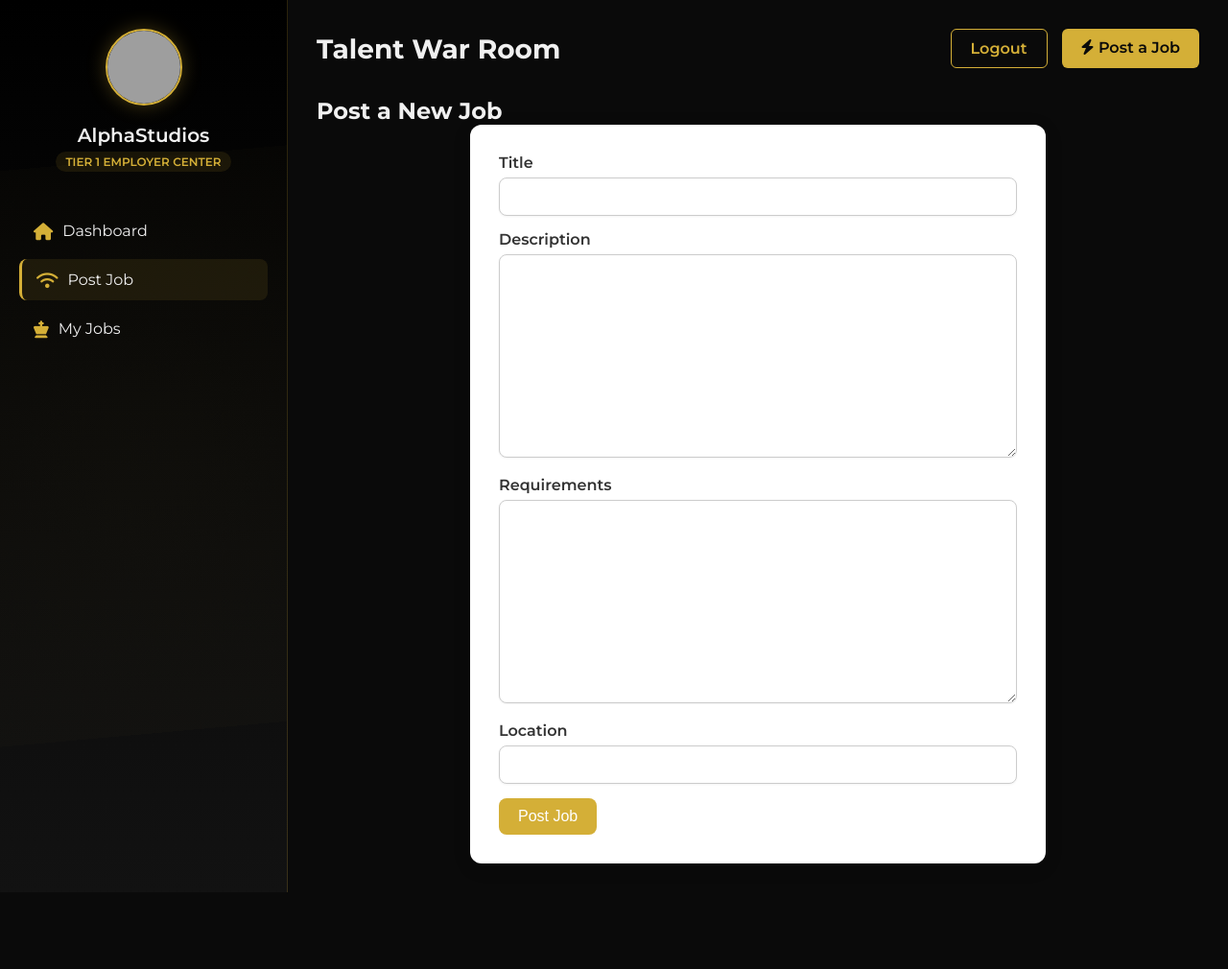
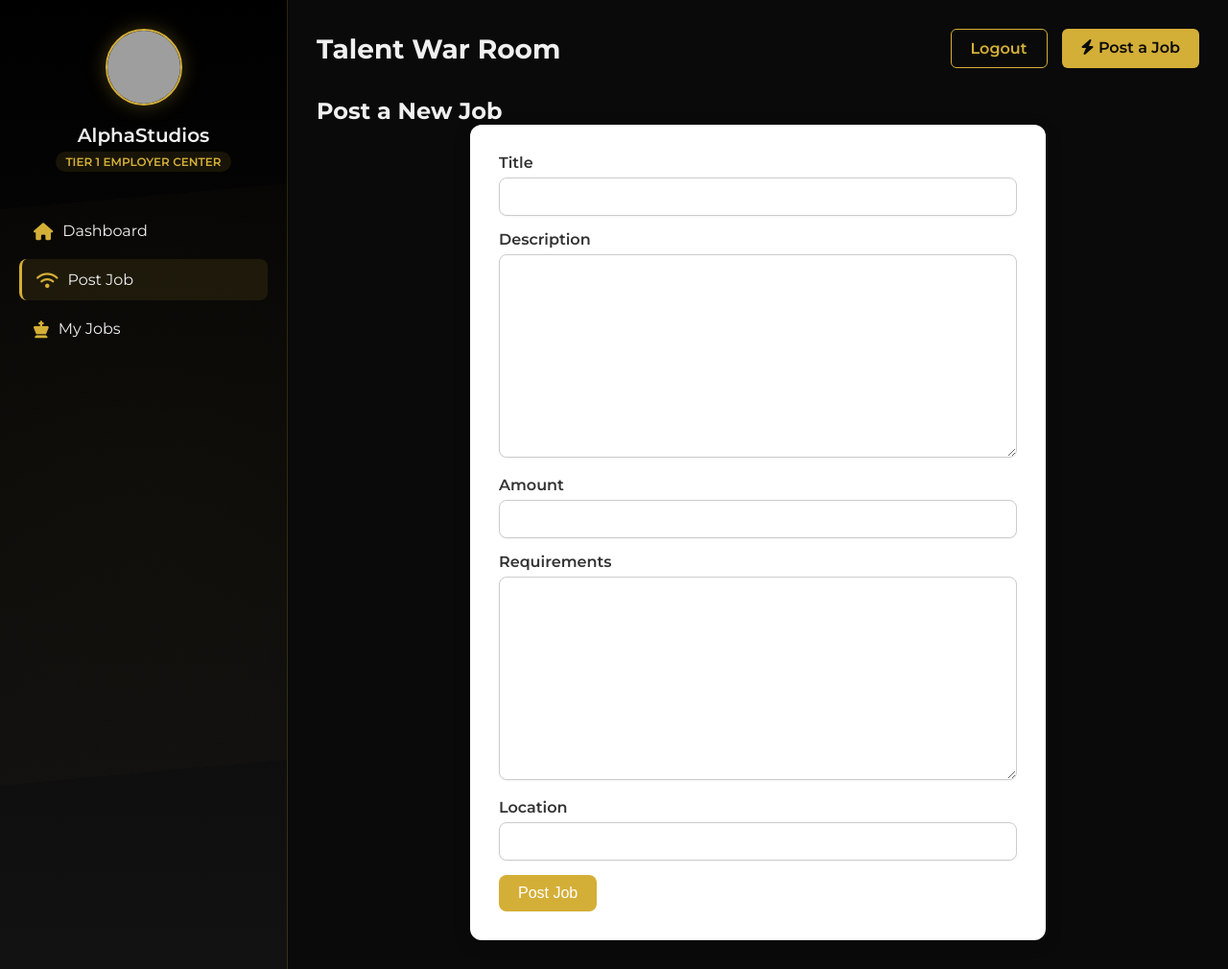
Before and after one commit to Ghalib92/STUDENTS-PART-TIME-JOBSITE, a Django app: page /post-job/ in a window 1280 px wide. Shown: the whole page at 96% size. Before the commit the page ends 930 px from the top, so only its background shows below. Run offline with Django 5.2, Linux system fonts and the light colour scheme; the visitor is signed in with stand-in values (Sample User, id 1); some libraries are stand-ins or nearby versions; grey boxes are pictures that could not be loaded.

Commit message:
Database settings Update

```diff
--- a/Student_Jobsite/Pages/forms.py
+++ b/Student_Jobsite/Pages/forms.py
@@ -47,10 +47,11 @@ from .models import Job, JobApplication
 class JobForm(forms.ModelForm):
     class Meta:
         model = Job
-        fields = ['title', 'description', 'requirements', 'location']
+        fields = ['title', 'description', 'requirements','amount','location']
         widgets = {
             'title': forms.TextInput(attrs={'class': 'form-control'}),
             'description': forms.Textarea(attrs={'class': 'form-control'}),
+             'amount': forms.TextInput(attrs={'class': 'form-control'}),
             'requirements': forms.Textarea(attrs={'class': 'form-control'}),
             'location': forms.TextInput(attrs={'class': 'form-control'}),
         }
--- a/Student_Jobsite/Pages/models.py
+++ b/Student_Jobsite/Pages/models.py
@@ -21,6 +21,7 @@ class Job(models.Model):
     title = models.CharField(max_length=100)
     description = models.TextField()
     requirements = models.TextField()
+    amount = models.CharField(null=True, blank=True)
     location = models.CharField(max_length=100)
     employer = models.ForeignKey(settings.AUTH_USER_MODEL, on_delete=models.CASCADE)
 
--- a/Student_Jobsite/Pages/templates/job_list.html
+++ b/Student_Jobsite/Pages/templates/job_list.html
@@ -90,6 +90,7 @@
                 <div class="card h-100">
                     <div class="card-body">
                         <h5 class="card-title">{{ job.title }}</h5>
+                        <p class="card-text">{{ job.amount}}</p>
                         <p class="card-text">{{ job.description|truncatewords:20 }}</p>
                         <p class="strongloc"><strong>Location:</strong> {{ job.location }}</p>
                         <a href="{% url 'apply_to_job' job.id %}" class="btn btn-primary">Apply</a>
--- a/Student_Jobsite/Pages/templates/post_job.html
+++ b/Student_Jobsite/Pages/templates/post_job.html
@@ -16,7 +16,10 @@
             {{ form.description }}
             {{ form.description.errors }}
         </div>
-
+        <div class="form-group">
+            <label class="form-label">{{ form.amount.label }}</label>
+            {{ form.amount }}
+            {{ form.amount.errors }}
         <div class="form-group">
             <label class="form-label">{{ form.requirements.label }}</label>
             {{ form.requirements }}
```
Also changed, not shown: Student_Jobsite/Pages/migrations/0003_job_amount.py (added).
